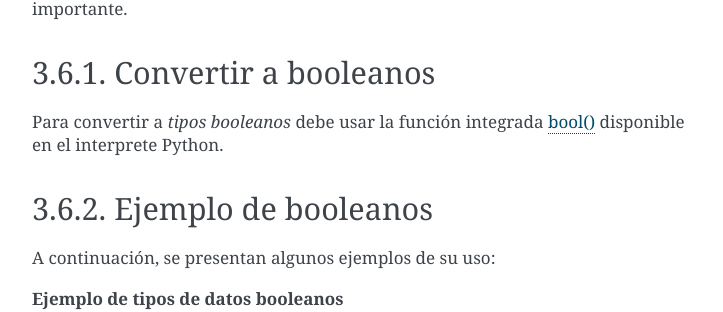
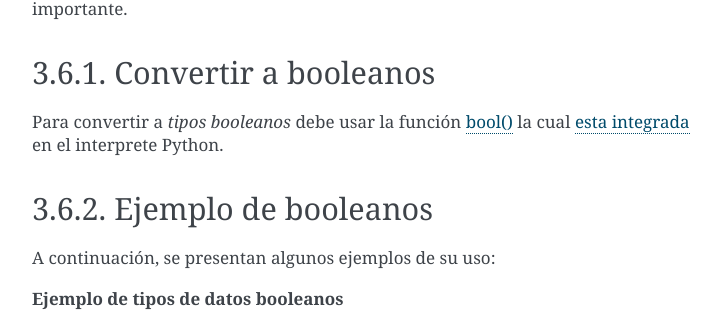
Before and after one commit to macagua/entrenamiento.python_basico, a Sphinx documentation site: the page built from source/leccion3/tipo_booleanos.rst, in a window 1280 px wide and 900 px high, scrolled down 998 px. Shown: the part 150-462 px from the top of the window, without its empty margins (388-1111 px from the left). Built offline with Sphinx 7.4.7, drawn with Linux system fonts in a browser that asks for light colours.

Commit message:
mejoras de redaccion

```diff
--- a/source/leccion3/tipo_booleanos.rst
+++ b/source/leccion3/tipo_booleanos.rst
@@ -70,8 +70,8 @@ tampoco es nada importante.
 Convertir a booleanos
 .....................
 
-Para convertir a *tipos booleanos* debe usar la función integrada
-:ref:`bool() <python_funcion_bool>` disponible en el interprete Python.
+Para convertir a *tipos booleanos* debe usar la función :ref:`bool() <python_funcion_bool>`
+la cual :ref:`esta integrada <python_funciones_integradas>` en el interprete Python.
 
 
 Ejemplo de booleanos
```
